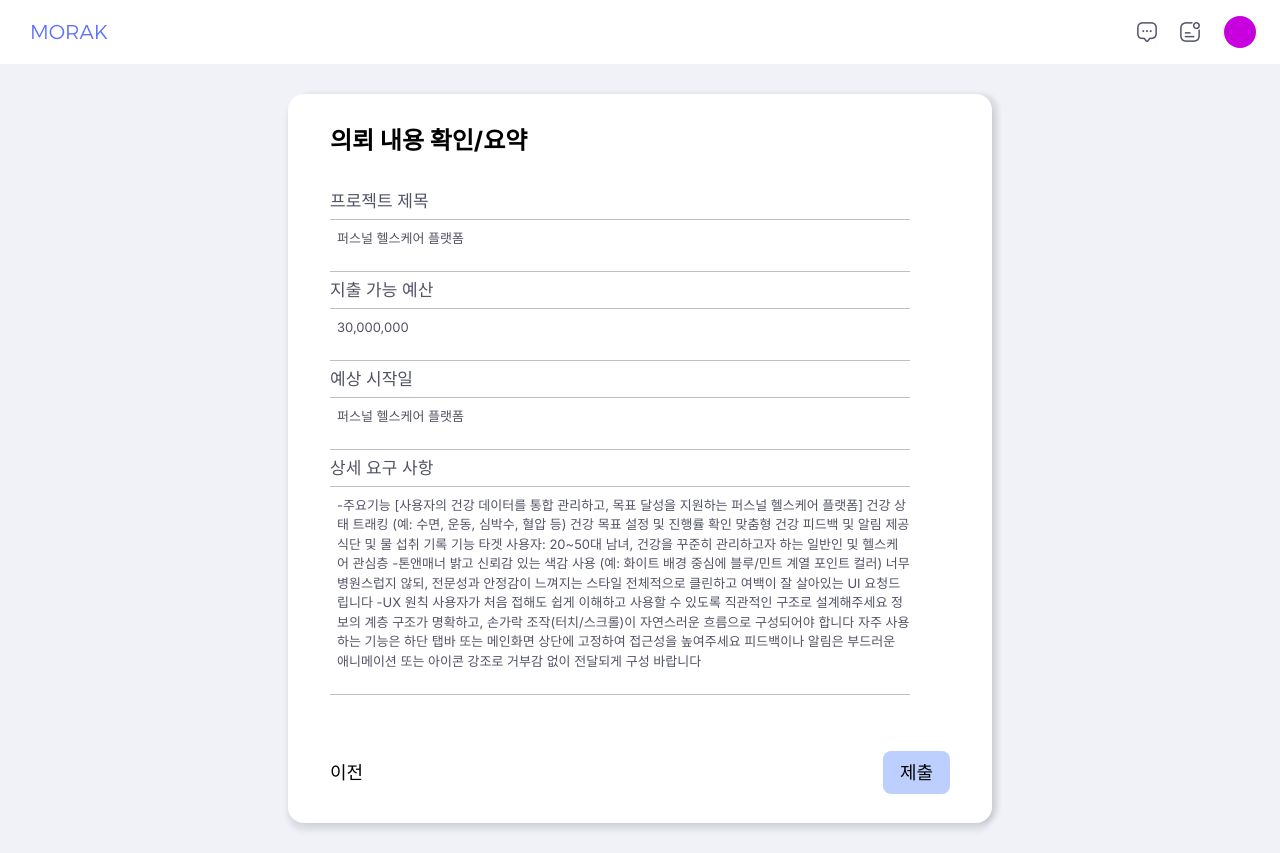
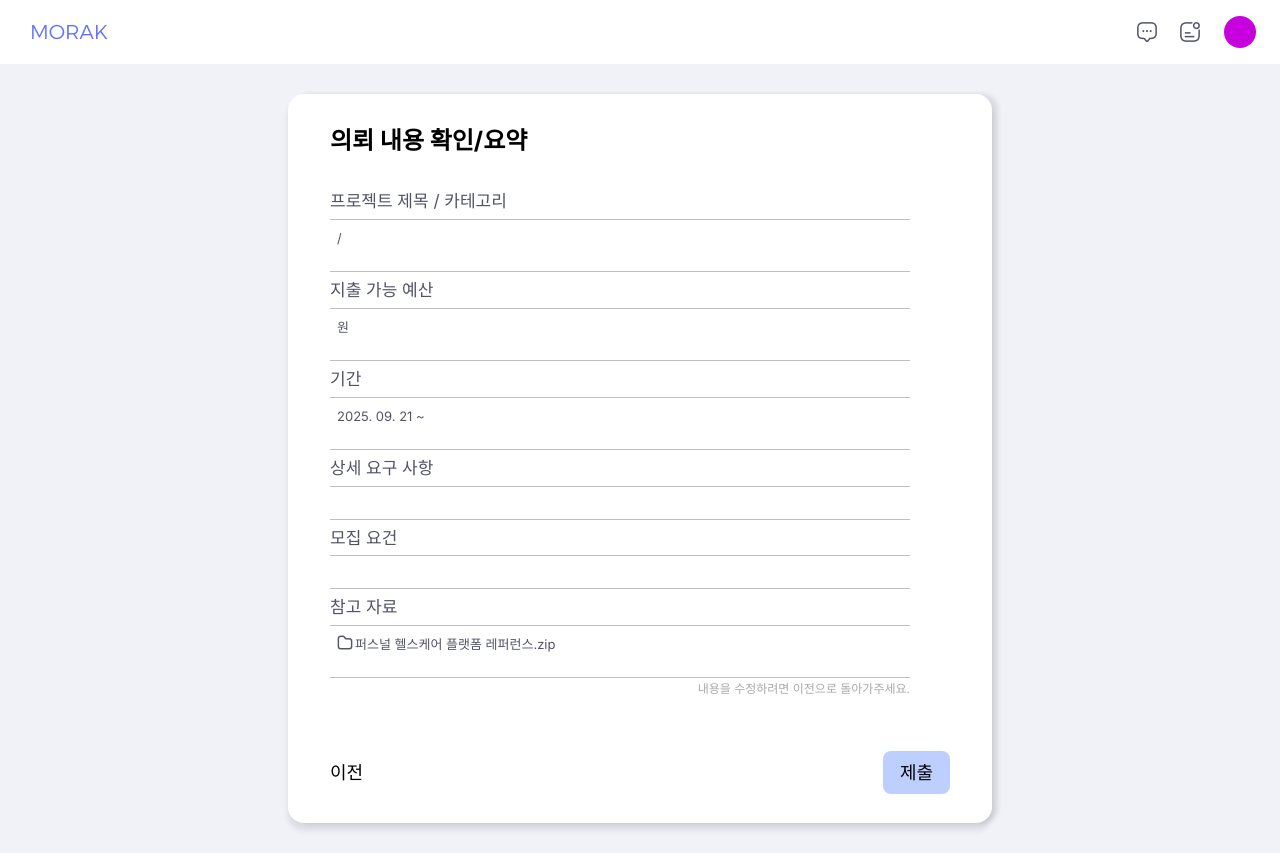
Before and after one commit to morak-web/morak-frontend, a React (Vite) app: page /request/requirement-summary in a window 1280 px wide. Built offline with nearby package versions, Linux system fonts and the light colour scheme.

Commit message:
feat: client-1 의뢰서 생성 post 구현

```diff
--- a/src/context/ProjectContext.jsx
+++ b/src/context/ProjectContext.jsx
@@ -17,6 +17,7 @@ export function ProjectProvider({ children }) {
   const [error, setError] = useState(null);
   // project create
   const [currentData, setCurrentData] = useState(null);
+  const [responseData, setReponseData] = useState(null);
 
   // --------------------[ GET ]------------------------
   // 상세 조회
@@ -62,8 +63,10 @@ export function ProjectProvider({ children }) {
     setLoading(true);
     setError(null);
     try {
+      setReponseData(payload);
       const data = await createProject(payload);
       setCurrentData(data);
+      console.log(data);
       return data;
     } catch (e) {
       console.error(e);
@@ -90,6 +93,7 @@ export function ProjectProvider({ children }) {
     // create project
     create,
     currentData,
+    responseData,
   };
 
   return (
--- a/src/pages/Client/RequestWritePage/AIRequestPage.jsx
+++ b/src/pages/Client/RequestWritePage/AIRequestPage.jsx
@@ -1,7 +1,8 @@
 import MainLayout from '../../../components/layout/MainLayout';
-import { Link } from 'react-router-dom';
+import { useNavigate } from 'react-router-dom';
 
 export default function AIRequestPage() {
+  const navigate = useNavigate();
   return (
     <MainLayout>
       <div className="w-[100%] bg-[#f1f2f8] min-h-[calc(100vh-64px)] py-[30px] flex items-center">
@@ -14,15 +15,19 @@ export default function AIRequestPage() {
             placeholder="의뢰 내용을 작성해주세요."
           ></textarea>
           <div className="flex justify-between items-center">
-            <Link to="/request/write" className=" text-[18px] cursor-pointer">
+            <button
+              onClick={() => navigate('/request/write')}
+              className=" text-[18px] cursor-pointer"
+            >
               이전
-            </Link>
-            <Link
-              to="/request/requirement-summary"
+            </button>
+            <button
+              type="submit"
+              onClick={() => navigate('/request/requirement-summary')}
               className="bg-[#BDCFFF] px-[17px] py-[8px] rounded-[8px] text-[18px] cursor-pointer"
             >
               다음
-            </Link>
+            </button>
           </div>
         </div>
       </div>
--- a/src/pages/Client/RequestWritePage/ChooseCategoryPage.jsx
+++ b/src/pages/Client/RequestWritePage/ChooseCategoryPage.jsx
@@ -7,47 +7,75 @@ import graphicIcon from '../../../assets/RequestWrite/graphic-icon.png';
 import moreIcon from '../../../assets/RequestWrite/more-icon.png';
 
 import { useState } from 'react';
-import { Link } from 'react-router-dom';
+import { useNavigate } from 'react-router-dom';
+import { useProject } from '../../../context/ProjectContext';
 
 const CATEGORY = [
   {
     title: '웹사이트',
     icon: websiteIcon,
+    id: 1,
   },
   {
     title: '앱',
     icon: appIcon,
+    id: 2,
   },
   {
     title: '쇼핑몰/스마트스토어',
     icon: shoppingIcon,
+    id: 3,
   },
   {
     title: '키오스크/POS',
     icon: posIcon,
+    id: 4,
   },
   {
     title: '그래픽/영상',
     icon: graphicIcon,
+    id: 5,
   },
   {
     title: '기타',
     icon: moreIcon,
+    id: 6,
   },
 ];
 export default function ChooseCategoryPage() {
   const [isClicked, setIsClicked] = useState('');
+  const [categoryId, setCategoryId] = useState('');
+  const navigate = useNavigate();
+  const { create } = useProject();
+  const onSubmit = async (e) => {
+    e.preventDefault();
+    try {
+      const created = await create({ categoryId: categoryId });
+      localStorage.setItem('draftProjectId', String(categoryId));
+    } catch (e) {
+      console.error(e);
+      return null;
+    }
+  };
+
   return (
     <MainLayout>
       <div className="w-[100%] bg-[#f1f2f8] min-h-[calc(100vh-64px)] flex items-center py-[30px]">
-        <div className="w-[100%] sm:w-[55%] mx-auto bg-white h-[729px] rounded-[16px] shadow-[6px_0px_5px_rgba(0,0,0,0.1),0_7px_6px_rgba(0,0,0,0.1)] px-[42px] py-[29px] flex flex-col justify-between">
+        <form
+          onSubmit={onSubmit}
+          className="w-[100%] sm:w-[55%] mx-auto bg-white h-[729px] rounded-[16px] shadow-[6px_0px_5px_rgba(0,0,0,0.1),0_7px_6px_rgba(0,0,0,0.1)] px-[42px] py-[29px] flex flex-col justify-between"
+        >
           <h1 className="text-[24px] font-bold mb-[30px]">프로젝트 카테고리</h1>
           <div className="grid grid-cols-3 gap-13 h-[80%] mt-[10px] mb-[20px]">
             {CATEGORY.map((item) => (
-              <div
+              <button
+                type="button"
                 key={item.title}
                 className={`${item.title === isClicked ? 'shadow-[0_0_7px_5px_#BDCFFF]' : 'shadow-[3px_0px_3px_rgba(0,0,0,0.1),0_4px_3px_rgba(0,0,0,0.1)]'} bg-[#F7F8FC] rounded-[20px]  px-[21px] py-[12px] cursor-pointer hover:shadow-[0_0_7px_5px_#BDCFFF] `}
-                onClick={() => setIsClicked(item.title)}
+                onClick={() => {
+                  setIsClicked(item.title);
+                  setCategoryId(item.id);
+                }}
               >
                 <h2 className=" text-[10px] md:text-[16px] lg:text-[13px] xl:text-[15px] 2xl:text-[16px]">
                   {item.title}
@@ -56,15 +84,19 @@ export default function ChooseCategoryPage() {
                 <div className="bg-white w-[100%] h-[77%] rounded-[20px] flex justify-center items-center sm:hidden lg:flex">
                   <img src={item.icon} className="w-[70%]" />
                 </div>
-              </div>
+              </button>
             ))}
           </div>
           <div className="flex justify-between items-center">
-            <Link to="/" className=" text-[18px] cursor-pointer">
+            <button
+              onClick={() => navigate('/')}
+              className=" text-[18px] cursor-pointer"
+            >
               이전
-            </Link>
-            <Link
-              to="/request/write"
+            </button>
+            <button
+              type="submit"
+              onClick={() => navigate('/request/write')}
               className={`${
                 isClicked
                   ? 'bg-[#BDCFFF]' // 선택된 상태에만 활성화
@@ -72,9 +104,9 @@ export default function ChooseCategoryPage() {
               } px-[17px] py-[8px] rounded-[8px] text-[18px] cursor-pointer`}
             >
               다음
-            </Link>
+            </button>
           </div>
-        </div>
+        </form>
       </div>
     </MainLayout>
   );
--- a/src/pages/Client/RequestWritePage/RequestWritePage.jsx
+++ b/src/pages/Client/RequestWritePage/RequestWritePage.jsx
@@ -9,7 +9,7 @@ export default function RequestWritePage() {
   const navigate = useNavigate();
 
   // api
-  const { create } = useProject();
+  const { create, responseData } = useProject();
   const [title, setTitle] = useState('');
   const [budgetEstimate, setBudgetEstimate] = useState('');
   const [dueDate, setDueDate] = useState('');
@@ -23,7 +23,10 @@ export default function RequestWritePage() {
   }
   const onSubmit = async (e) => {
     e.preventDefault();
+    const categoryId = responseData?.categoryId;
+
     const payload = {
+      categoryId: Number(categoryId),
       title: title.trim(),
       budgetEstimate: Number(budgetEstimate),
       dueDate: toDateString(dueDate),
--- a/src/pages/Client/RequestWritePage/RequirementSummaryPage.jsx
+++ b/src/pages/Client/RequestWritePage/RequirementSummaryPage.jsx
@@ -1,8 +1,28 @@
 import MainLayout from '../../../components/layout/MainLayout';
 import { Link } from 'react-router-dom';
 import folderImg from '../../../assets/RequestWrite/folder.png';
+import { useProject } from '../../../context/ProjectContext';
 
 export default function RequirementSummaryPage() {
+  const { responseData } = useProject();
+  const startDate = new Date(); // 예: 2025-09-23T23:10:00+09:00
+
+  // 숫자만 뽑기
+  const year = startDate.getFullYear();
+  const month = startDate.getMonth() + 1;
+  const day = startDate.getDate();
+  const pad = (n) => String(n).padStart(2, '0');
+  const ymdDot = `${year}. ${pad(month)}. ${pad(day)}`;
+
+  const CATEGORY = {
+    1: '웹사이트',
+    2: '앱',
+    3: '쇼핑몰/스마트스토어',
+    4: '키오스크/POS',
+    5: '그래픽/영상',
+    6: '기타',
+  };
+
   return (
     <MainLayout>
       <div className="w-[100%] bg-[#f1f2f8] min-h-[calc(100vh-64px)] py-[30px] flex items-center">
@@ -13,10 +33,10 @@ export default function RequirementSummaryPage() {
           <div className="flex flex-col gap-[6px] overflow-y-auto custom-scrollbar pr-[40px] mb-[56px]">
             <div>
               <h1 className="text-[#525466] text-[17px] border-b-[1px] border-[#5254665e] pb-[4px]">
-                프로젝트 제목
+                프로젝트 제목 / 카테고리
               </h1>
               <p className="text-[#525466] text-[13px] pb-[23px] border-b-[1px] border-[#5254665e] pl-[7px] pt-[9px]">
-                퍼스널 헬스케어 플랫폼
+                {responseData?.title} / {CATEGORY[responseData?.categoryId]}
               </p>
             </div>
             <div>
@@ -24,16 +44,16 @@ export default function RequirementSummaryPage() {
                 지출 가능 예산
               </h1>
               <p className="text-[#525466] text-[13px] pb-[23px] border-b-[1px] border-[#5254665e] pl-[7px] pt-[9px]">
-                30,000,000{' '}
+                {responseData?.budgetEstimate.toLocaleString()} 원
               </p>
             </div>
             <div>
               <div>
                 <h1 className="text-[#525466] text-[17px] border-b-[1px] border-[#5254665e] pb-[4px]">
-                  예상 시작일
+                  기간
                 </h1>
                 <p className="text-[#525466] text-[13px] pb-[23px] border-b-[1px] border-[#5254665e] pl-[7px] pt-[9px]">
-                  퍼스널 헬스케어 플랫폼
+                  {ymdDot} ~ {responseData?.dueDate.replaceAll('-', '.')}
                 </p>
               </div>
             </div>
@@ -42,7 +62,7 @@ export default function RequirementSummaryPage() {
                 상세 요구 사항
               </h1>
               <p className="text-[#525466] text-[13px] pb-[23px] border-b-[1px] border-[#5254665e] pl-[7px] pt-[9px]">
-                -주요기능 [사용자의 건강 데이터를 통합 관리하고, 목표 달성을
+                {/* -주요기능 [사용자의 건강 데이터를 통합 관리하고, 목표 달성을
                 지원하는 퍼스널 헬스케어 플랫폼] 건강 상태 트래킹 (예: 수면,
                 운동, 심박수, 혈압 등) 건강 목표 설정 및 진행률 확인 맞춤형 건강
                 피드백 및 알림 제공 식단 및 물 섭취 기록 기능 타겟 사용자:
@@ -56,7 +76,16 @@ export default function RequirementSummaryPage() {
                 흐름으로 구성되어야 합니다 자주 사용하는 기능은 하단 탭바 또는
                 메인화면 상단에 고정하여 접근성을 높여주세요 피드백이나 알림은
                 부드러운 애니메이션 또는 아이콘 강조로 거부감 없이 전달되게 구성
-                바랍니다
+                바랍니다 */}
+                {responseData?.userRequirements}
+              </p>
+            </div>
+            <div>
+              <h1 className="text-[#525466] text-[17px] border-b-[1px] border-[#5254665e] pb-[4px]">
+                모집 요건
+              </h1>
+              <p className="text-[#525466] text-[13px] pb-[23px] border-b-[1px] border-[#5254665e] pl-[7px] pt-[9px]">
+                {responseData?.designerRequirements}
               </p>
             </div>
             <div className="mb-[24px]">
```
